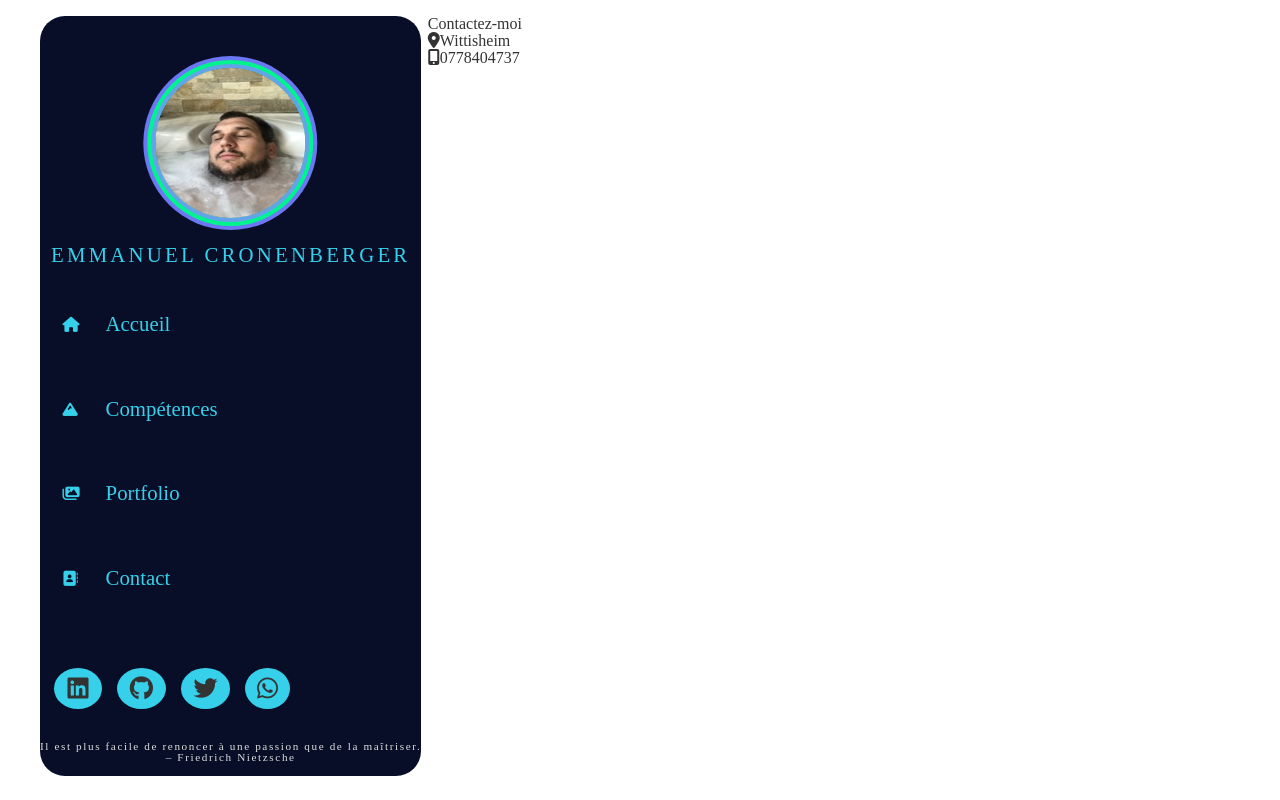
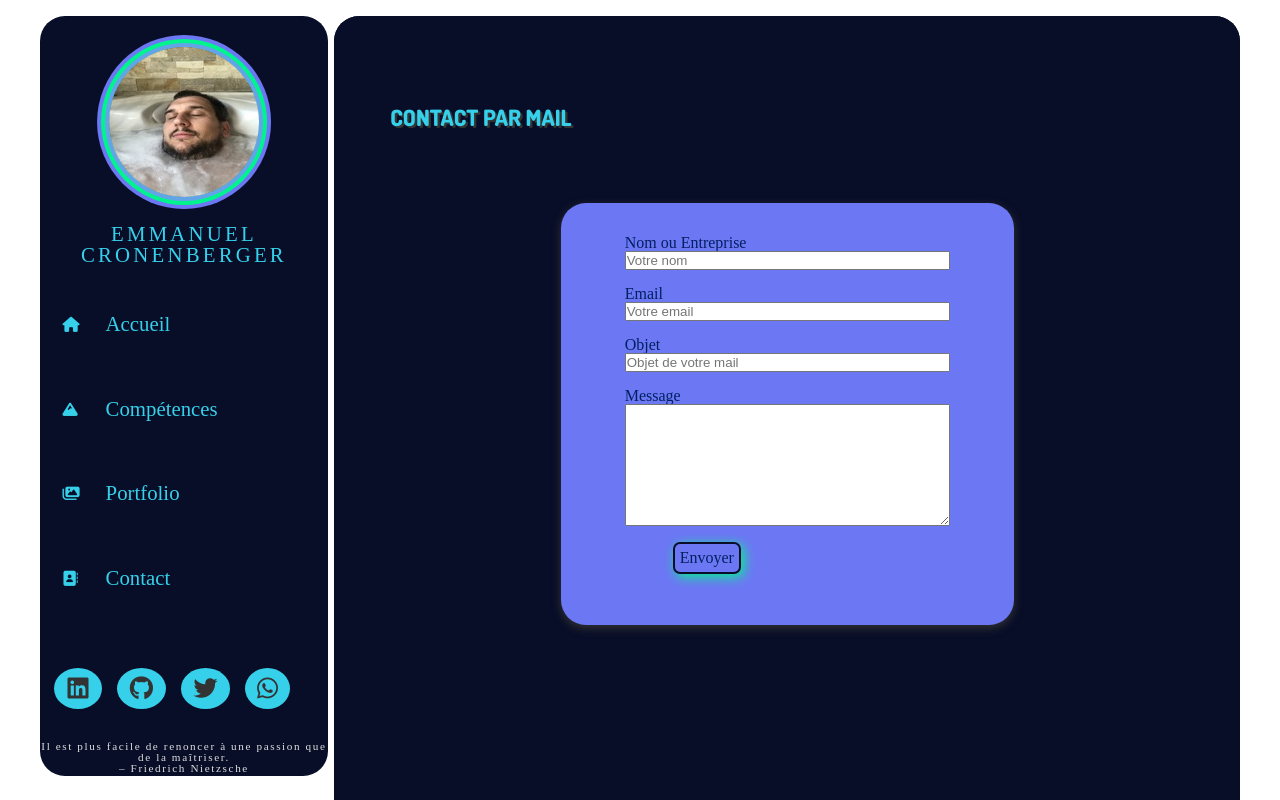
Before and after one commit to GOD-WITH-US/portefolio, a React app: page /Contact in a window 1280 px wide. Shown: the top 800 px of the page. Built offline with nearby package versions, Linux system fonts and the light colour scheme; some packages are replaced by stand-ins of ours; a web font is replaced by a local one.

Commit message:
contactform emailjs OK

```diff
--- a/package.json
+++ b/package.json
@@ -49,6 +49,8 @@
     "webpack-merge": "*"
   },
   "dependencies": {
+    "emailjs-com": "^3.2.0",
+    "node-sass": "^7.0.3",
     "prop-types": "*",
     "react": "17",
     "react-copy-to-clipboard": "^5.1.0",
--- a/src/components/portfolio/ProjectList.js
+++ b/src/components/portfolio/ProjectList.js
@@ -36,7 +36,7 @@ class ProjectList extends Component {
                     id={radio.value}
                     onChange={this.handleRadio}
                   />
-                  <label htmlFor={radio.value}>{radio.value}</label>
+                  <label className='prjlist' htmlFor={radio.value}>{radio.value}</label>
                 </li>
               )
             })
--- a/src/pages/Contact.js
+++ b/src/pages/Contact.js
@@ -1,41 +1,92 @@
-import React from 'react';
-import Navigation from '../components/Navigation';
-import {CopyToClipboard } from 'react-copy-to-clipboard';
-import '../components/styles.scss';
+import React from "react";
+import Navigation from "../components/Navigation";
+import { useRef } from "react";
+import emailjs from "emailjs-com";
+import "./_contact.scss";
 
 const Contact = () => {
+  const form = useRef();
+
+  const sendEmail = (e) => {
+    e.preventDefault();
+
+    emailjs
+      .sendForm(
+        "service_9ntbaoa",
+        "template_nmq3yrt",
+        form.current,
+        "wGnIdRInWrJPOq451"
+      )
+      .then(
+        (result) => {
+          console.log(result.text);
+        },
+        (error) => {
+          console.log(error.text);
+        }
+      );
+  };
   return (
     <div className="contact">
-    <Navigation />
-    <div className="contactContent">
-      <div className="header"></div>
-      <div className="contactBox">
-        <h1>Contactez-moi</h1>
-        <ul>
-          <li>
-            <i className="fas fa-map-marker-alt"></i>
-            <span>Wittisheim</span>
-          </li>
-          <li>
-            <i className="fas fa-mobile-alt"></i>
-            <CopyToClipboard text="0778404737">
-              <span
-                className="clickInput"
-                onClick={() => {
-                  alert("Téléphone copié !");
-                }}
-              >
-                0778404737
-              </span>
-            </CopyToClipboard>
-          </li>
+      <Navigation />
+      <div className="contactContent">
+        <div className="header"> <div className="title">Contact par mail  </div></div>
 
-          <li></li>
-          <li></li>
-        </ul>
+        <div className="contactBox">
+          <form ref={form} onSubmit={sendEmail}>
+            {/* <!-- name --> */}
+            <div className="form-group">
+              <label htmlFor="name">Nom ou Entreprise </label>
+              <input
+                type="name"
+                name="name"
+                className="form-control"
+                id="name"
+                placeholder="Votre nom"
+              />
+            </div>
+
+            {/* <!-- email --> */}
+            <div className="form-group">
+              <label htmlFor="email">Email </label>
+              <input
+                type="email"
+                name="email"
+                className="form-control"
+                id="email"
+                placeholder="Votre email"
+              />
+            </div>
+
+            {/* <!-- subject --> */}
+            <div className="form-group">
+              <label htmlFor="subject">Objet </label>
+              <input
+                type="text"
+                name="subject"
+                className="form-control"
+                id="subject"
+                placeholder="Objet de votre mail"
+              />
+            </div>
+
+            <div className="form-group">
+              <label htmlFor="message">Message </label>
+              <textarea
+                name="message"
+                className="form-control"
+                id="email_body"
+                rows="8"
+              ></textarea>
+            </div>
+
+            <button type="submit" className="btn btn-primary">
+              Envoyer
+            </button>
+          </form>
+        </div>
       </div>
     </div>
-  </div>
   );
 };
 
--- a/src/pages/_contact.scss
+++ b/src/pages/_contact.scss
@@ -1,6 +1,67 @@
+@use '../styles/vars';
+@use '../_settings.scss';
+@use '../styles/index.scss';
+.header {
+  grid-area: 1;
+  width: 100%;
+  position: relative;
+  background: vars.$color-1;
+  height: 550px;
+
+  margin-right: 5em;
+
+  .title {
+    margin-top: 1.5em;
+    padding: 2.5em;
+    font-size: 1.4rem;
+    font-family: vars.$font-2;
+    color: vars.$color-5;
+    text-transform: uppercase;
+    text-shadow: 0.1em 0.1em #333
+  }
+}
+label{
+  font-size: 1em;
+  color: #002060;
+
+}
+.btn {
+  margin-left: 4em;
+  text-decoration: none;
+  padding: 5px;
+  font-family: vars.$font-1 ;
+  font-size: 1em;
+  color: #002060;
+  background-color: #6C77F4;
+  border-radius: 7px;
+  -webkit-border-radius: 7px;
+  -moz-border-radius: 7px;
+  border: 2px solid #080e28;
+  box-shadow: 3px 3px 12px #00F48E;
+  -webkit-box-shadow: 3px 3px 12px #00F48E;
+  -moz-box-shadow: 3px 3px 12px #00F48E;
+  }
+
+  .btn:hover {
+  padding: 6px;
+  font-family: arial;
+  color:#002060;
+  border-radius: 19px;
+  -webkit-border-radius: 19px;
+  -moz-border-radius: 19px;
+  box-shadow: 1px 1px 4px #00F48E;
+  -webkit-box-shadow: 1px 1px 4px #00F48E;
+  -moz-box-shadow: 1px 1px 4px #00F48E;
+  }
+  .form-group{
+    display: flex;
+    flex-direction: column;
+    margin: 1em;
+
+  }
 .contactContent {
-  background: vars.$color-3;
-  border-radius: $borderRadius;
+  background: vars.$color-1;
+  border-radius: vars.$borderRadius;
   width: 100%;
   overflow: hidden;
   display: grid;
@@ -11,34 +72,10 @@
     "2"
     "3";
 
-  .header {
-    grid-area: 1;
-    width: 100%;
-    position: relative;
-    background: vars.$color-1;
-    height: 340px;
 
-    &:before {
-      content: '';
-      width: 100%;
-      height: 100%;
-      position: absolute;
-      background: url(../../media/map.jpg) no-repeat center top/cover;
-      filter: grayscale(100%);
-    }
-    &:after {
-      content: '';
-      width: 100%;
-      height: 100%;
-      position: absolute;
-      top: 30px;
-      background: url(../../media/shape.svg) no-repeat center /cover;
-
-    }
-  }
   .contactBox {
     grid-area: 2;
-    background: vars.$color-5;
+    background: vars.$color-2;
     margin: 0 auto;
     padding: 1rem 3rem;
     z-index: 2;
@@ -95,64 +132,9 @@
         transform: translateX(56px);
         cursor: pointer;
       }
+
     }
-  }
-  .socialNetwork {
-    grid-area: 3;
-    @include verticalCenter;
 
-    ul {
-      display: flex;
-      text-align: center;
-      width: 100%;
-      justify-content: space-around;
-
-      a {
-        width: 20%;
-        font-size: 1.2rem;
-        background: vars.$color-5;
-        border-radius: vars.$borderRadius;
-        display: inline-block;
-        padding: 0.7rem 0;
-        box-shadow: vars.$shadow;
-        transform: scaleY(0);
-        transform-origin: center;
-        transition: .2s ease;
-        transition: scale .1s;
-
-        &:hover {
-          background: vars.$color-4;
-        }
-
-        i {
-          color: $color-2;
-          margin-top: .3rem;
-        }
-      }
-      //ANIMATION
-      @mixin networkAnim($timeout) {
-        animation: pop 1s forwards;
-        animation-delay: vars.$timeout;
-
-      }
-      @keyframes pop {
-        to {
-          transform: scaleY(1);
-        }
-      }
-      a:nth-child(1) {
-        @include networkAnim(.4s);
-      }
-      a:nth-child(2) {
-        @include networkAnim(.8s);
-      }
-      a:nth-child(3) {
-        @include networkAnim(1.2s);
-      }
-      a:nth-child(4) {
-        @include networkAnim(1.6s);
-      }
-    }
   }
 }
 @media screen and (max-width: 500px){
--- a/src/pages/_portfolio.scss
+++ b/src/pages/_portfolio.scss
@@ -10,7 +10,9 @@
       "1"
       "2";
   }
-
+  .prjlist{
+    color: vars.$color-2 ;
+  }
   .radioDisplay {
     grid-area: 1;
     border-radius: vars.$borderRadius;
@@ -41,12 +43,12 @@
           content:'';
           visibility: visible;
           position: absolute;
-          top: -4px;
-          left: -12px;
+          top: -2px;
+          left: -11px;
           height: .9rem;
           width: .9rem;
           border-radius: 50%;
-          border: 2px solid vars.$color-4;
+          border: 2px solid vars.$color-2;
           cursor: pointer;
           transition: 0.3s;
         }
@@ -54,8 +56,8 @@
           content:'';
           visibility: visible;
           position: absolute;
-          top: -4px;
-          left: -12px;
+          top: -2px;
+          left: -11px;
           height: .9rem;
           width: .9rem;
           border-radius: 50%;
@@ -113,13 +115,13 @@
       i {
         font-size: 1.4rem;
         padding: 0 .35rem;
-        color: vars.$color-5;
+        color: vars.$color-1;
         text-shadow: 0 0px 1px vars.$color-1;
       }
     }
     h3 {
       grid-area: 2;
-      font-family: vars.$font-2;
+      font-family: vars.$font-1;
       font-size: 1.65rem;
       display: flex;
       justify-content: center;
```
Also changed, not shown: 2 other files.
